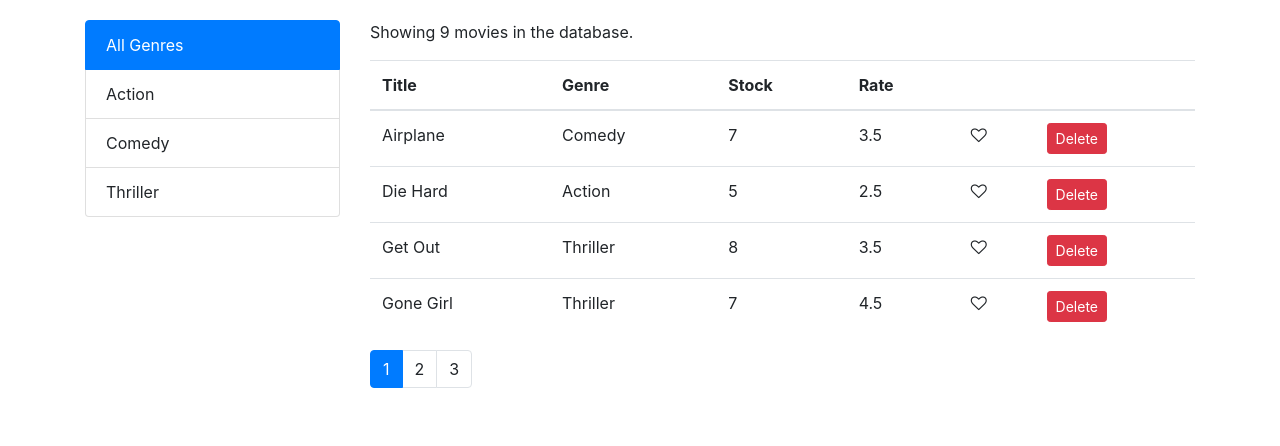
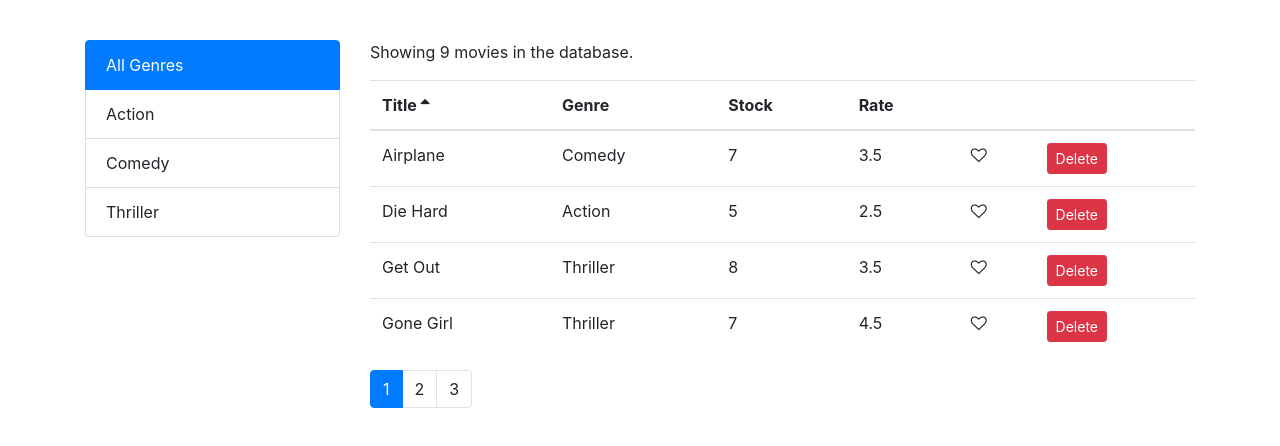
Before and after one commit to lcardoz/video-app-example, a React (Create React App) app: page / in a window 1280 px wide. Shown: the top 446 px of the page. Built offline with nearby package versions, Linux system fonts and the light colour scheme.

Commit message:
created function to render sort icon and applied some css styling

```diff
--- a/src/components/common/Genres.jsx
+++ b/src/components/common/Genres.jsx
@@ -4,7 +4,7 @@
 
   return (
     <>
-      <ul className="list-group">
+      <ul className="list-group" style={{cursor: "pointer"}}>
         <li
           className={"All Genres" === selectedGenre ? "list-group-item active" : "list-group-item"}
           onClick={handleAllGenres}
--- a/src/components/common/TableHeader.jsx
+++ b/src/components/common/TableHeader.jsx
@@ -17,12 +17,24 @@
     onSort(sortColumnCopy);
   }
 
+  const renderSortIcon = column => {
+    if (column.path !== sortColumn.path) return null;
+    if (sortColumn.order === "asc") return <i className="fa fa-sort-asc"/>
+    return <i className="fa fa-sort-desc"/>
+  }
+
   return (
     <>
       <thead>
         <tr>
           {columns.map(column =>
-            <th key={column.path || column.key} onClick={() => raiseSort(column.path)}>{column.label}</th>
+            <th
+              className="clickable"
+              key={column.path || column.key}
+              onClick={() => raiseSort(column.path)}
+            >
+              {column.label} {renderSortIcon(column)}
+            </th>
           )}
         </tr>
       </thead>
--- a/src/index.css
+++ b/src/index.css
@@ -1,13 +1,9 @@
 body {
   margin: 0;
-  font-family: -apple-system, BlinkMacSystemFont, 'Segoe UI', 'Roboto', 'Oxygen',
-    'Ubuntu', 'Cantarell', 'Fira Sans', 'Droid Sans', 'Helvetica Neue',
-    sans-serif;
-  -webkit-font-smoothing: antialiased;
-  -moz-osx-font-smoothing: grayscale;
+  padding: 20px 0 0 0;
+  font-family: sans-serif;
 }
 
-code {
-  font-family: source-code-pro, Menlo, Monaco, Consolas, 'Courier New',
-    monospace;
+.clickable {
+  cursor: pointer;
 }
```
